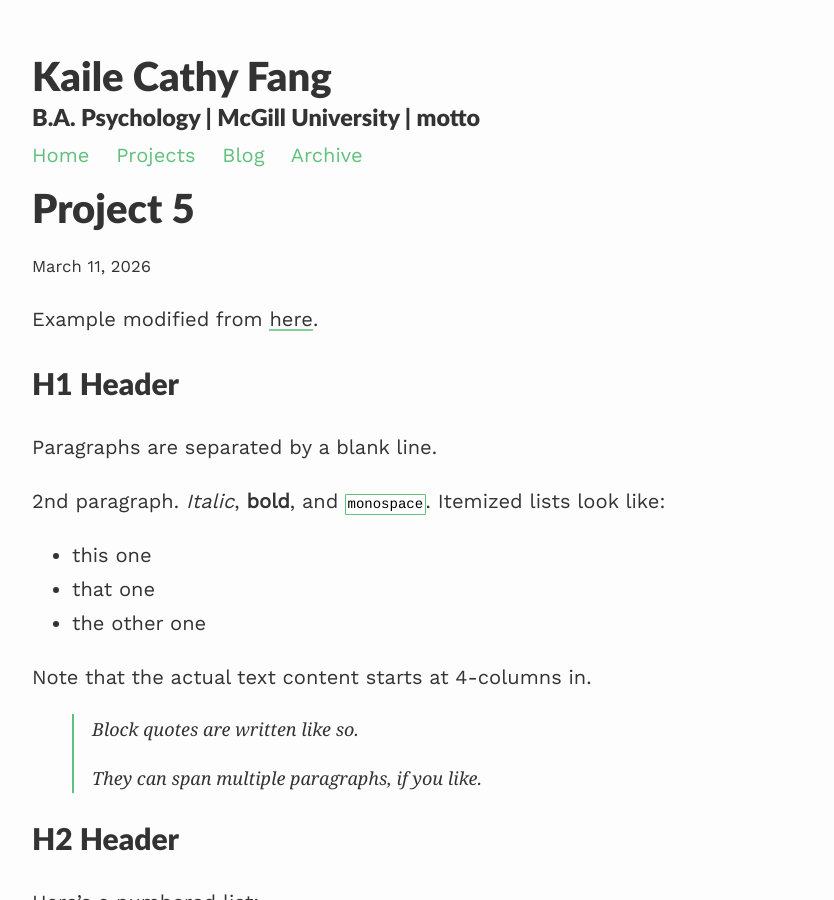
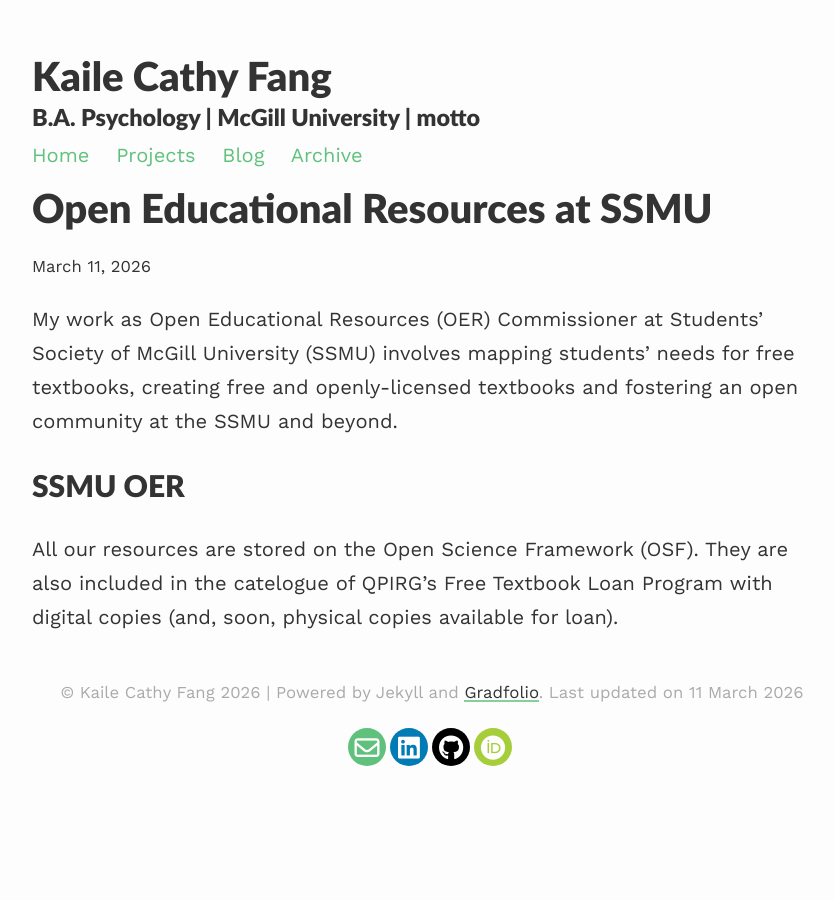
Before and after one commit to fancatfkl/fancatfkl.github.io, a Jekyll site: the page built from _projects/project5.md, in a window 1280 px wide and 900 px high. Shown: the whole window, without its empty margins (208-1042 px from the left). Built offline with Jekyll 4.4.1, drawn with Linux system fonts in a browser that asks for light colours; formulas are drawn with MathJax 3; some of the changed text lies outside the part shown.

Commit message:
Update OER project.
Updated project title and description for the OER project.

```diff
--- a/_projects/project5.md
+++ b/_projects/project5.md
@@ -1,142 +1,12 @@
 ---
 layout: post
-title: Project 5
-description: another project
+title: Open Educational Resources at SSMU
+description: Create open textbooks for SSMU students.
 ---
 
-Example modified from [here](http://www.unexpected-vortices.com/sw/rippledoc/quick-markdown-example.html){:target="_blank"}.
+My work as Open Educational Resources (OER) Commissioner at Students' Society of McGill University (SSMU) involves mapping students' needs for free textbooks, creating free and openly-licensed textbooks and fostering an open community at the SSMU and beyond.
 
-H1 Header
+SSMU OER
 ============
 
-Paragraphs are separated by a blank line.
-
-2nd paragraph. *Italic*, **bold**, and `monospace`. Itemized lists
-look like:
-
-  * this one
-  * that one
-  * the other one
-
-Note that the actual text
-content starts at 4-columns in.
-
-> Block quotes are
-> written like so.
->
-> They can span multiple paragraphs,
-> if you like.
-
-
-H2 Header
-------------
-
-Here's a numbered list:
-
- 1. first item
- 2. second item
- 3. third item
-
-Note again how the actual text starts at 4 columns in (4 characters
-from the left side). Here's a code sample:
-
-    # Let me re-iterate ...
-    for i in 1 .. 10 { do-something(i) }
-
-As you probably guessed, indented 4 spaces. By the way, instead of
-indenting the block, you can use delimited blocks, if you like:
-
-~~~
-define foobar() {
-    print "Welcome to flavor country!";
-}
-~~~
-
-(which makes copying & pasting easier). You can optionally mark the
-delimited block for Pandoc to syntax highlight it by specifying the languagae after the start of a block (e.g. `~~~python`) which would look like :
-
-~~~python
-import time
-# Quick, count to ten!
-for i in range(10):
-    # (but not *too* quick)
-    time.sleep(0.5)
-    print(i)
-~~~
-
-### An H3 header ###
-
-Now a nested list:
-
- 1. First, get these ingredients:
-
-      * carrots
-      * celery
-      * lentils
-
- 2. Boil some water.
-
- 3. Dump everything in the pot and follow
-    this algorithm:
-
-        find wooden spoon
-        uncover pot
-        stir
-        cover pot
-        balance wooden spoon precariously on pot handle
-        wait 10 minutes
-        goto first step (or shut off burner when done)
-
-    Do not bump wooden spoon or it will fall.
-
-Notice again how text always lines up on 4-space indents (including
-that last line which continues item 3 above).
-
-Here's a footnote [^1].
-
-[^1]: Some footnote text.
-
-Tables can look like this:
-
-| Header 1 | Header 2                   | Header 3 |
-|:--------:|:--------------------------:|:--------:|
-| data1a   | Data is longer than header | 1        |
-| d1b      | add a cell                 |          |
-| lorem    | ipsum                      | 3        |
-|          | empty outside cells        |          |
-| skip     |                            | 5        |
-| six      | Morbi purus                | 6        |
-
-
-A horizontal rule follows.
-
-***
-
-Here's a definition list:
-
-apples
-  : Good for making applesauce.
-
-oranges
-  : Citrus!
-
-tomatoes
-  : There's no "e" in tomatoe.
-
-Again, text is indented 4 spaces. (Put a blank line between each
-term and  its definition to spread things out more.)
-
-Here's a "line block" (note how whitespace is honored):
-
-| Line one
-|   Line too
-| Line tree
-
-and images can be specified like so:
-
-![example image](https://images.unsplash.com/photo-1488190211105-8b0e65b80b4e?w=300&h=300&fit=crop "An exemplary image")
-
-Inline math equation: $\omega = d\phi / dt$. Display
-math should get its own line like so:
-
-$$I = \int \rho R^{2} dV$$
+All our resources are stored on the Open Science Framework (OSF). They are also included in the catelogue of QPIRG's Free Textbook Loan Program with digital copies (and, soon, physical copies available for loan).
```
